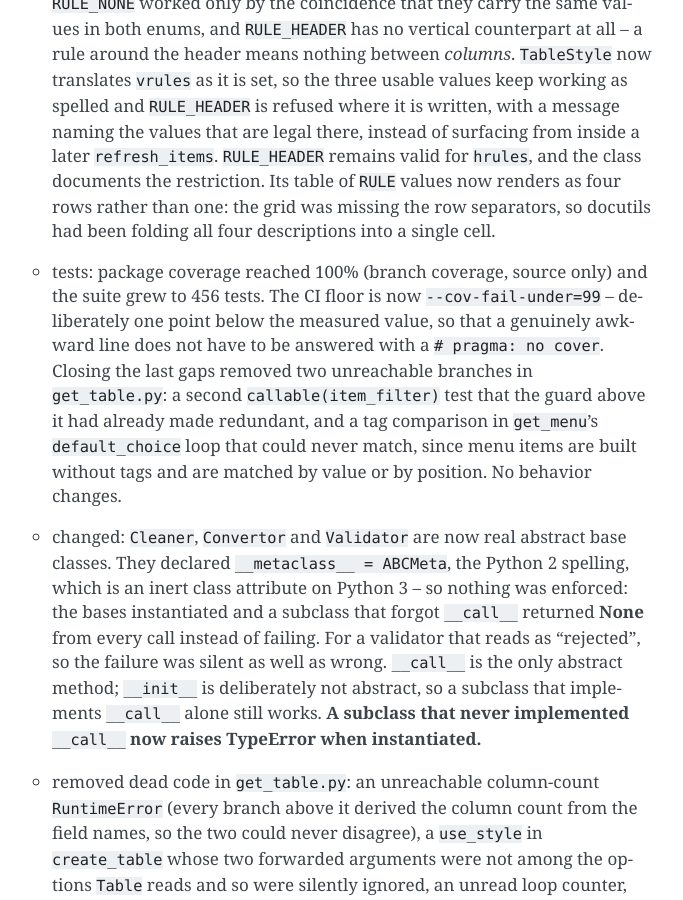
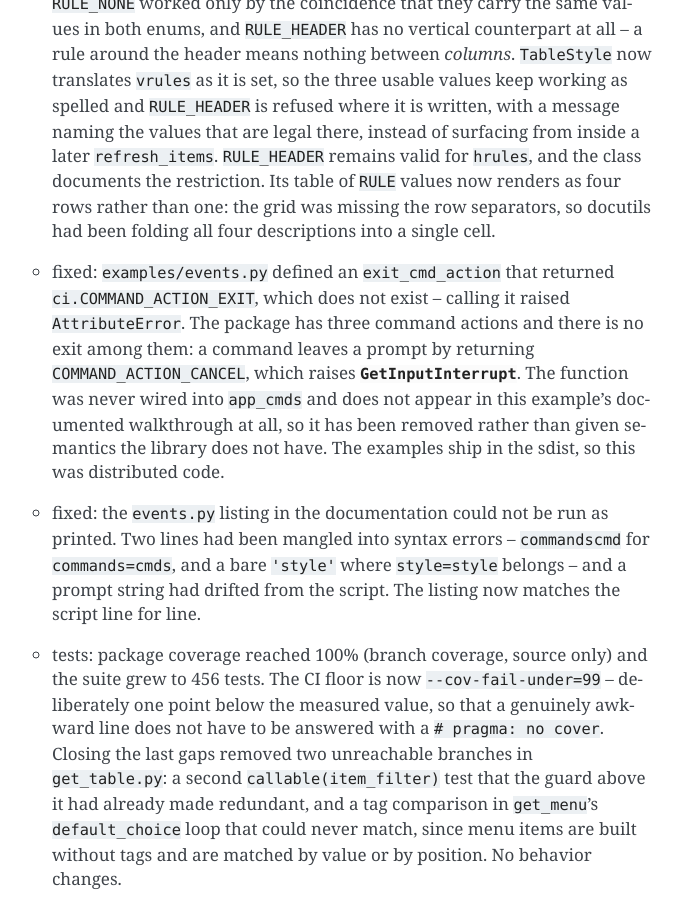
Before and after one commit to lwanger/cooked_input, a Sphinx documentation site: the page built from docs/CHANGELOG.rst, in a window 1280 px wide and 900 px high, scrolled down 2116 px. Shown: the whole window, without its empty margins (428-1111 px from the left). Built offline with Sphinx 7.4.7, drawn with Linux system fonts in a browser that asks for light colours.

Commit message:
fix: remove the events example's broken exit command
examples/events.py defined an exit_cmd_action returning ci.COMMAND_ACTION_EXIT,
which does not exist, so calling it raised AttributeError. It stayed hidden
because the function was never registered in app_cmds.

The package has three command actions and no exit among them. A command leaves
a prompt by returning COMMAND_ACTION_CANCEL, which raises GetInputInterrupt --
so an exit action would be a new library feature, not a typo to correct. This
example's documented walkthrough in docs/events.rst has only the help and cancel
commands and no exit_cmd_action at all, so removing it restores the script to
what the documentation already says it is, rather than inventing semantics.

Also fixes the same walkthrough, which could not be run as printed: two lines
had been mangled into syntax errors -- `commandscmd` for `commands=cmds`, and a
bare `'style'` where `style=style` belongs -- and one prompt string had drifted.
The listing now matches the script line for line, and both compile.

Closes #66

Assisted-by: Claude Code

```diff
--- a/CHANGELOG.rst
+++ b/CHANGELOG.rst
@@ -81,6 +81,17 @@ see TODO.md for list of TODO items
     the restriction. Its table of ``RULE`` values now renders as four rows rather than one:
     the grid was missing the row separators, so docutils had been folding all four
     descriptions into a single cell.
+  * fixed: ``examples/events.py`` defined an ``exit_cmd_action`` that returned
+    ``ci.COMMAND_ACTION_EXIT``, which does not exist -- calling it raised ``AttributeError``.
+    The package has three command actions and there is no exit among them: a command leaves a
+    prompt by returning ``COMMAND_ACTION_CANCEL``, which raises :class:`GetInputInterrupt`.
+    The function was never wired into ``app_cmds`` and does not appear in this example's
+    documented walkthrough at all, so it has been removed rather than given semantics the
+    library does not have. The examples ship in the sdist, so this was distributed code.
+  * fixed: the ``events.py`` listing in the documentation could not be run as printed. Two
+    lines had been mangled into syntax errors -- ``commandscmd`` for ``commands=cmds``, and a
+    bare ``'style'`` where ``style=style`` belongs -- and a prompt string had drifted from the
+    script. The listing now matches the script line for line.
   * tests: package coverage reached 100% (branch coverage, source only) and the suite grew to
     456 tests. The CI floor is now ``--cov-fail-under=99`` -- deliberately one point below the
     measured value, so that a genuinely awkward line does not have to be answered with a
--- a/docs/events.rst
+++ b/docs/events.rst
@@ -35,7 +35,7 @@ This is the complete source for the event manager application built step by step
         return ci.CommandResponse(ci.COMMAND_ACTION_NOP, None)
 
     def cancel_cmd_action(cmd_str, cmd_vars, cmd_dict):
-        if ci.get_yes_no(prompt='Are you sure?', default='no') == 'yes':
+        if ci.get_yes_no(prompt='Are you sure you want to cancel?', default='no') == 'yes':
             print('\nCommand cancelled...')
             return ci.CommandResponse(ci.COMMAND_ACTION_CANCEL, None)
         else:
@@ -55,7 +55,7 @@ This is the complete source for the event manager application built step by step
         events = action_dict['events']
         event_types = action_dict['event_types']
         cmds = action_dict['commands']
-        desc = ci.get_string(prompt="Event description? ", commandscmd)
+        desc = ci.get_string(prompt="Event description? ", commands=cmds)
         tbl = ci.create_table(event_types, ["name", "desc"], ["Name", "Desc"], add_item_to_item_data=True)
         event_type = tbl.get_table_choice(prompt='Type? ', commands=cmds)
         date = ci.get_date(prompt='Date? ', default='today', commands=cmds)
@@ -87,7 +87,7 @@ This is the complete source for the event manager application built step by step
     def db_submenu_action(row, action_item):
         style = action_dict['menu_style']
         items = [ ci.TableItem('Delete all events', action=reset_db_action) ]
-        menu = ci.Table(rows=items, add_exit=ci.TABLE_ADD_RETURN, 'style', action_dict=action_dict)
+        menu = ci.Table(rows=items, add_exit=ci.TABLE_ADD_RETURN, style=style, action_dict=action_dict)
         menu.run()
 
     if __name__ == '__main__':
```
Also changed, not shown: 1 other file.
